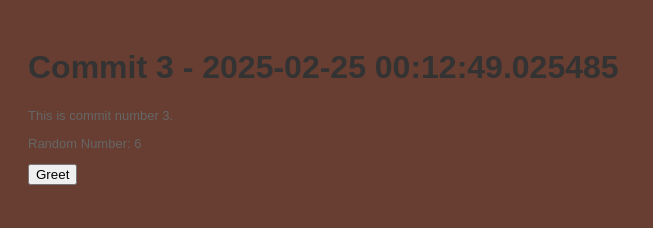
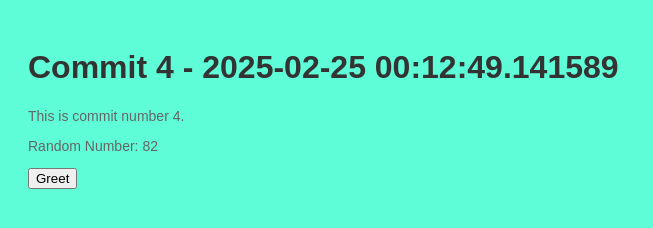
Before and after one commit to polishflits/autogen-repo-20250225001246, a plain HTML site: page index.html in a window 1280 px wide. Shown: the whole page, without its empty margins (0-653 px from the left). Drawn offline with Linux system fonts and the light colour scheme.

Commit message:
📝 Auto commit 4 with HTML, CSS, and JS

```diff
--- a/index.html
+++ b/index.html
@@ -2,13 +2,13 @@
     <!DOCTYPE html>
     <html>
     <head>
-        <title>Commit 3 - 2025-02-25 00:12:49.025485</title>
+        <title>Commit 4 - 2025-02-25 00:12:49.141589</title>
         <link rel="stylesheet" href="style.css">
     </head>
     <body>
-        <h1>Commit 3 - 2025-02-25 00:12:49.025485</h1>
-        <p>This is commit number 3.</p>
-        <p>Random Number: 6</p>
+        <h1>Commit 4 - 2025-02-25 00:12:49.141589</h1>
+        <p>This is commit number 4.</p>
+        <p>Random Number: 82</p>
         <button onclick="greet()">Greet</button>
         <script src="script.js"></script>
     </body>
--- a/script.js
+++ b/script.js
@@ -2,4 +2,4 @@
     function greet() {
         alert('Hello from commit ' + commitNumber + '!');
     }
-    var commitNumber = 3;
+    var commitNumber = 4;
--- a/style.css
+++ b/style.css
@@ -1,7 +1,7 @@
 
     body {
         font-family: Arial, sans-serif;
-        background-color: #673e31;
+        background-color: #5efcd7;
         padding: 20px;
     }
     h1 {
@@ -9,5 +9,5 @@
     }
     p {
         color: #666;
-        font-size: 13px;
+        font-size: 14px;
     }
```
